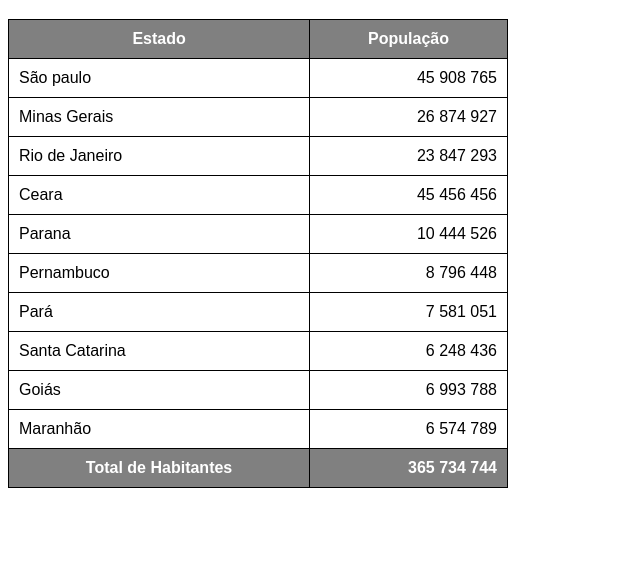
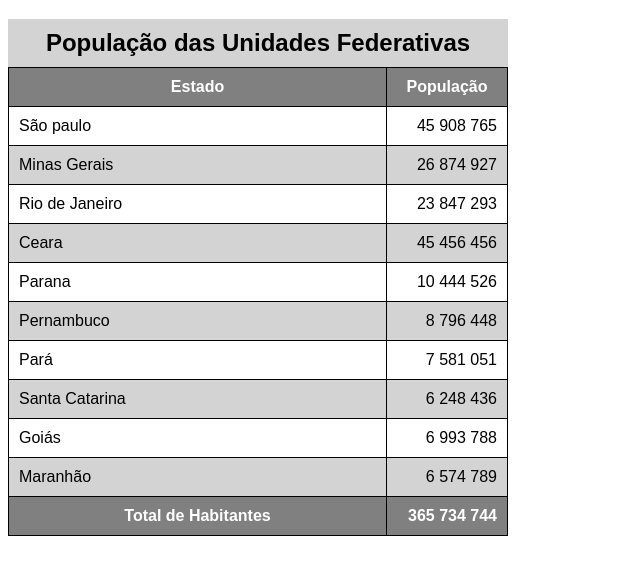
Before and after one commit to natanmiramda/html-css, a plain HTML site: page exercicios/ex023/tabela002.html in a window 1280 px wide. Shown: the part 61-636 px from the top of the page, without its empty margins (0-640 px from the left). Drawn offline with Linux system fonts and the light colour scheme.

Commit message:
tabela zebrada

```diff
--- a/exercicios/ex023/tabela002.html
+++ b/exercicios/ex023/tabela002.html
@@ -8,9 +8,21 @@
         body{
             font-family: Arial, Helvetica, sans-serif;
         }
+        tbody > tr:nth-child(odd){ /*2n-1 */
+            background-color: white;
+        }
+        tbody > tr:nth-child(even){ /*2n */
+            background-color: lightgray;
+        }
         table{
             width: 500px;
             border-collapse: collapse;
+        }
+        caption{
+            font-weight: bold;
+            font-size: 1.5em;
+            padding: 10px;
+            background-color: lightgrey;
         }
         td, th{
             border: 1px solid black;
@@ -32,6 +44,7 @@
     <!--
         ANATOMIA PARA TABELAS GRANDES
         TABLE
+            caption
             THEAD
                 TR, TD, TH
             TBODY
@@ -41,10 +54,11 @@
 
     -->
     <TABLE>
+        <caption>População das Unidades Federativas</caption>
         <thead>
             <tr>
-                <th>Estado</th>
-                <th>População</th>
+                <th scope="col">Estado</th>
+                <th scope="col" style="width: 100px;">População</th>
             </tr>
         </thead>
         <tbody>
@@ -93,7 +107,7 @@
         </tbody>
         <tfoot>
             <tr>
-                <th>Total de Habitantes</th>
+                <th scope="row">Total de Habitantes</th>
                 <td class="num"><strong>365 734 744</strong></td>
             </tr>
         </tfoot>
```
